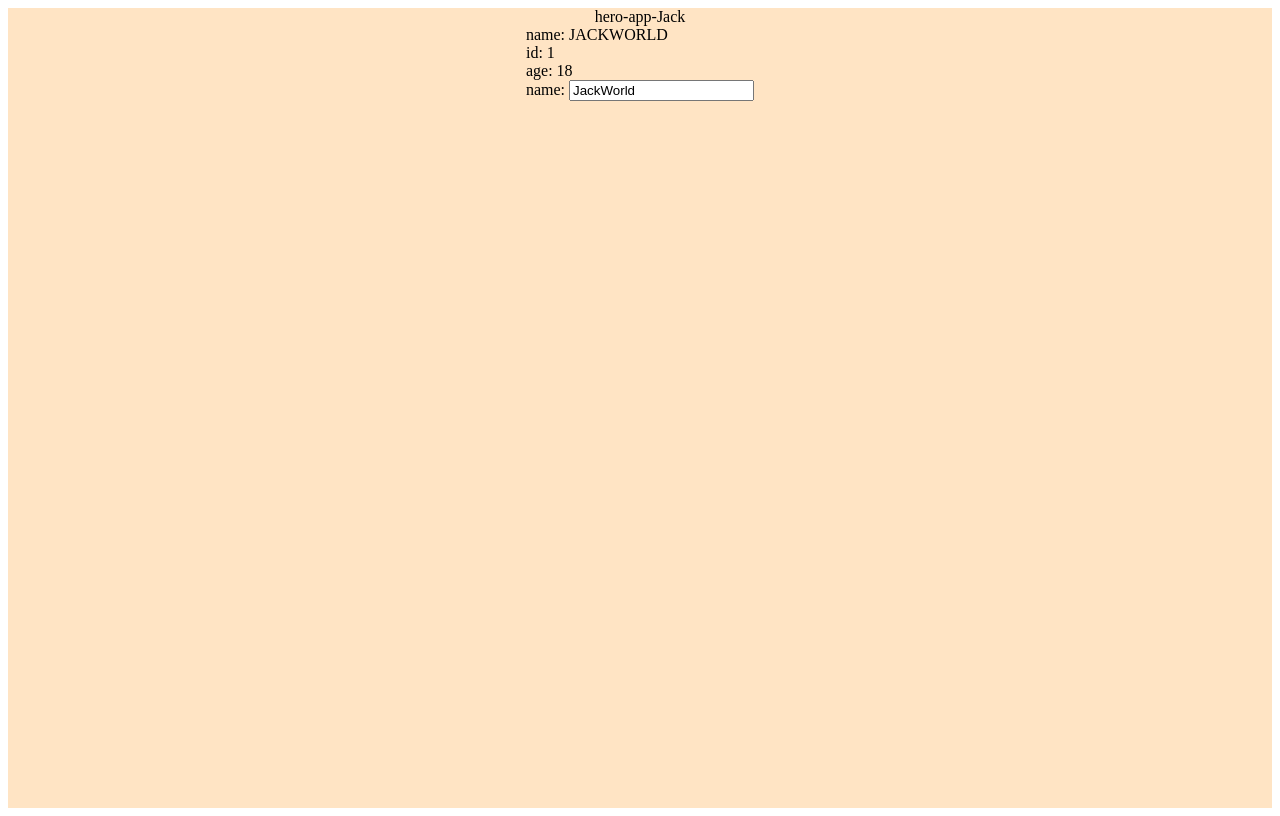
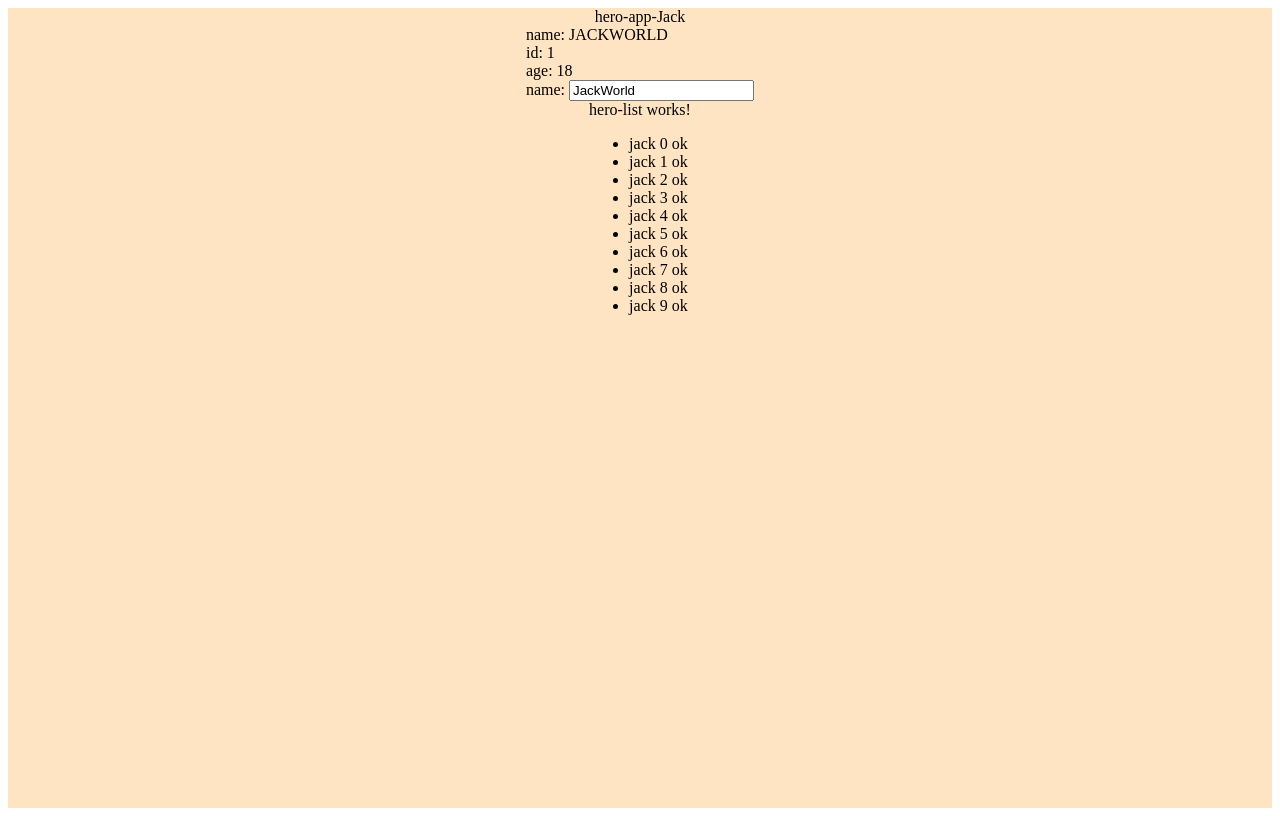
Before and after one commit to FlowerGrowers/hero-app, an Angular app: page / in a window 1280 px wide. Built offline with nearby package versions, Linux system fonts and the light colour scheme.

Commit message:
feat: 渲染单一的英雄列表

```diff
--- a/src/app/app.component.html
+++ b/src/app/app.component.html
@@ -1,5 +1,6 @@
 <div class="wrapper">
   <p>{{ title }}</p>
   <app-heroes></app-heroes>
+  <app-hero-list></app-hero-list>
   <router-outlet></router-outlet>
 </div>
--- a/src/app/app.module.ts
+++ b/src/app/app.module.ts
@@ -6,9 +6,10 @@ import { FormsModule } from '@angular/forms';
 import { AppRoutingModule } from './app-routing.module';
 import { AppComponent } from './app.component';
 import { HeroesComponent } from './heroes/heroes.component';
+import { HeroListComponent } from './hero-list/hero-list.component';
 
 @NgModule({
-  declarations: [AppComponent, HeroesComponent],
+  declarations: [AppComponent, HeroesComponent, HeroListComponent],
   // 对应全局引入
   imports: [BrowserModule, AppRoutingModule, FormsModule],
   providers: [],
--- /dev/null
+++ b/src/app/hero-list/hero-list.component.html
@@ -0,0 +1,7 @@
+<p>hero-list works!</p>
+
+<ul>
+  <li *ngFor="let hero of heroList">
+    {{ hero.name }}
+  </li>
+</ul>
--- /dev/null
+++ b/src/app/hero-list/hero-list.component.ts
@@ -0,0 +1,15 @@
+import { Component, OnInit } from '@angular/core';
+import heroList from '../heroList';
+
+@Component({
+  selector: 'app-hero-list',
+  templateUrl: './hero-list.component.html',
+  styleUrls: ['./hero-list.component.css'],
+})
+export class HeroListComponent implements OnInit {
+  public heroList = heroList;
+
+  constructor() {}
+
+  ngOnInit(): void {}
+}
--- /dev/null
+++ b/src/app/heroList.ts
@@ -0,0 +1,12 @@
+import Hero from './hero';
+const heroList: Hero[] = [];
+
+for (let i = 0; i < 10; i++) {
+  heroList.push({
+    id: i + 1,
+    age: Math.random() * 100,
+    name: 'jack ' + i + ' ok',
+  });
+}
+
+export default heroList;
```
Also changed, not shown: src/app/hero-list/hero-list.component.css (added), 1 other file (tests, documents, lock files or other folders).
